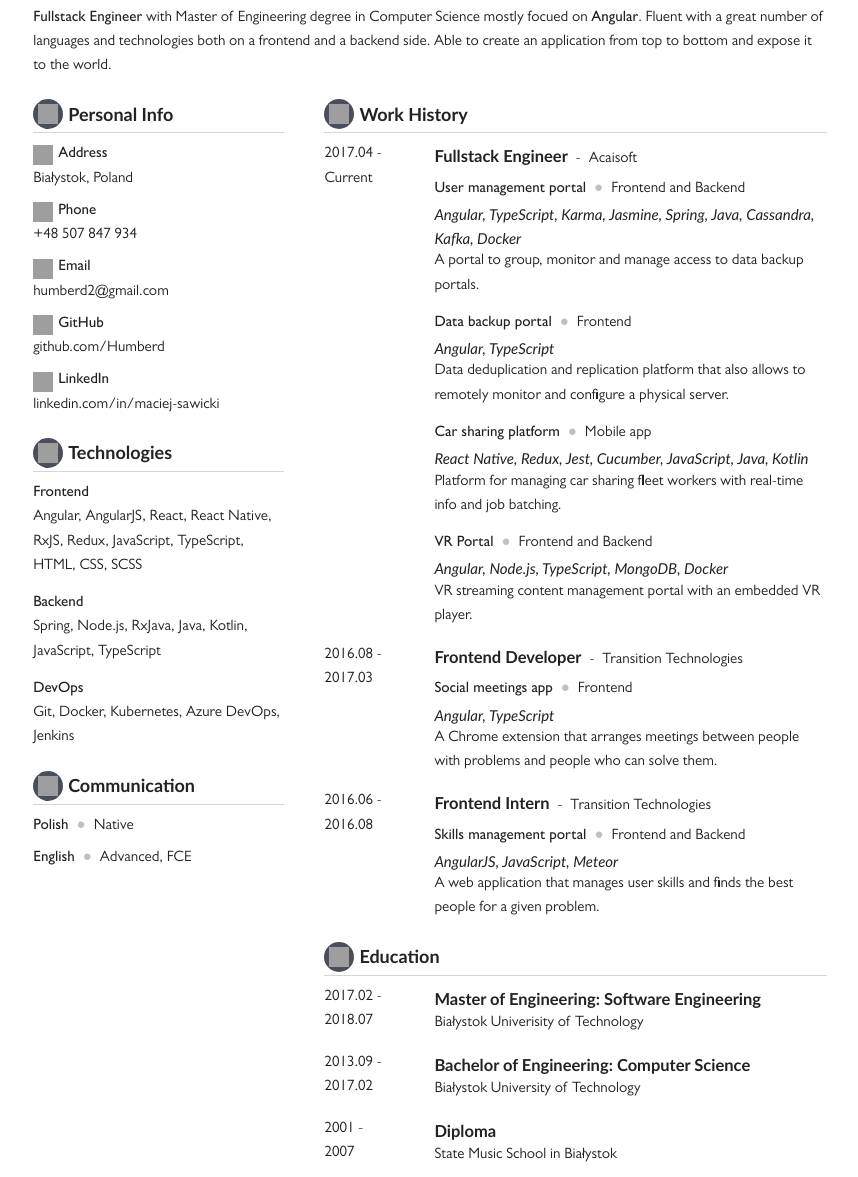
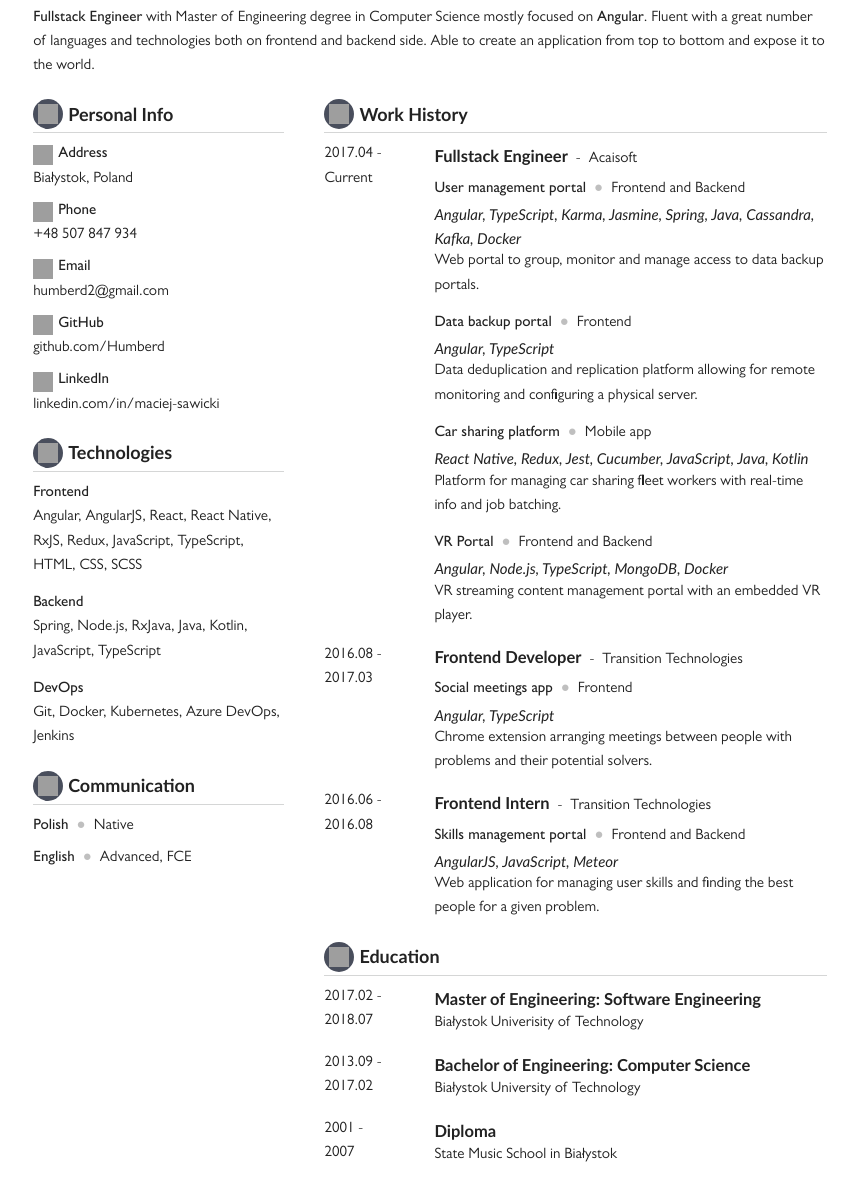
Before and after one commit to Humberd/resume, a Gatsby site: page / in a window 1280 px wide. Shown: the part 123-1300 px from the top of the page, without its empty margins (210-1068 px from the left). Built offline with nearby package versions, Linux system fonts and the light colour scheme; Gatsby itself is replaced by a stand-in of ours; grey boxes are pictures that could not be loaded.

Commit message:
Fixed english stuff

```diff
--- a/src/pages/index.tsx
+++ b/src/pages/index.tsx
@@ -41,7 +41,7 @@ const HeaderSegment = () => (
     <Header {...{
       name: 'Maciej Sawicki',
       profession: 'Fullstack Engineer',
-      description: '**Fullstack Engineer** with Master of Engineering degree in Computer Science mostly focued on **Angular**. Fluent with a great number of languages and technologies both on a frontend and a backend side. Able to create an application from top to bottom and expose it to the world.'
+      description: '**Fullstack Engineer** with Master of Engineering degree in Computer Science mostly focused on **Angular**. Fluent with a great number of languages and technologies both on frontend and backend side. Able to create an application from top to bottom and expose it to the world.'
     }}/>
 );
 
@@ -170,13 +170,13 @@ const WorkHistorySegment = () => (
               name: 'User management portal',
               technologies: ['Angular', 'TypeScript', 'Karma', 'Jasmine', 'Spring', 'Java', 'Cassandra', 'Kafka', 'Docker'],
               position: 'Frontend and Backend',
-              description: 'A portal to group, monitor and manage access to data backup portals.'
+              description: 'Web portal to group, monitor and manage access to data backup portals.'
             },
             {
               name: 'Data backup portal',
               technologies: ['Angular', 'TypeScript'],
               position: 'Frontend',
-              description: 'Data deduplication and replication platform that also allows to remotely monitor and configure a physical server.'
+              description: 'Data deduplication and replication platform allowing for remote monitoring and configuring a physical server.'
             },
             {
               name: 'Car sharing platform',
@@ -204,7 +204,7 @@ const WorkHistorySegment = () => (
               name: 'Social meetings app',
               technologies: ['Angular', 'TypeScript'],
               position: 'Frontend',
-              description: 'A Chrome extension that arranges meetings between people with problems and people who can solve them.'
+              description: 'Chrome extension arranging meetings between people with problems and their potential solvers.'
             }
           ]
         },
@@ -220,7 +220,7 @@ const WorkHistorySegment = () => (
               name: 'Skills management portal',
               technologies: ['AngularJS', 'JavaScript', 'Meteor'],
               position: 'Frontend and Backend',
-              description: 'A web application that manages user skills and finds the best people for a given problem.'
+              description: 'Web application for managing user skills and finding the best people for a given problem.'
             }
           ]
         }
@@ -301,7 +301,7 @@ const PersonalProjectsSegment = () => (
           name: 'Erepublik game bot',
           href: 'https://github.com/Humberd/headless-k-worker',
           technologies: ['TypeScript', 'Node.js', 'Nest', 'PostgreSQL', 'Kotlin', 'Docker', 'Kubernetes', 'Azure DevOps'],
-          description: 'Headless bot that automates periodic game tasks, a native mobile app as a monitoring frontend and a backend server inbetween.'
+          description: 'Headless bot which automates periodic game tasks, a native mobile app as a monitoring frontend, and a backend server inbetween.'
         },
         {
           name: 'This Resume',
@@ -313,7 +313,7 @@ const PersonalProjectsSegment = () => (
           name: 'Wykop++',
           href: 'https://github.com/Humberd/Wykop-plus-plus',
           technologies: ['RxJS', 'TypeScript'],
-          description: 'Browser extension that puts additional functionalities on wykop.pl, such as: comments hiding, infinite scroll, etc.'
+          description: 'Browser extension which puts additional functionalities on wykop.pl, such as: comments hiding, infinite scroll, etc.'
         },
         {
           name: 'MicroTwitter',
```
